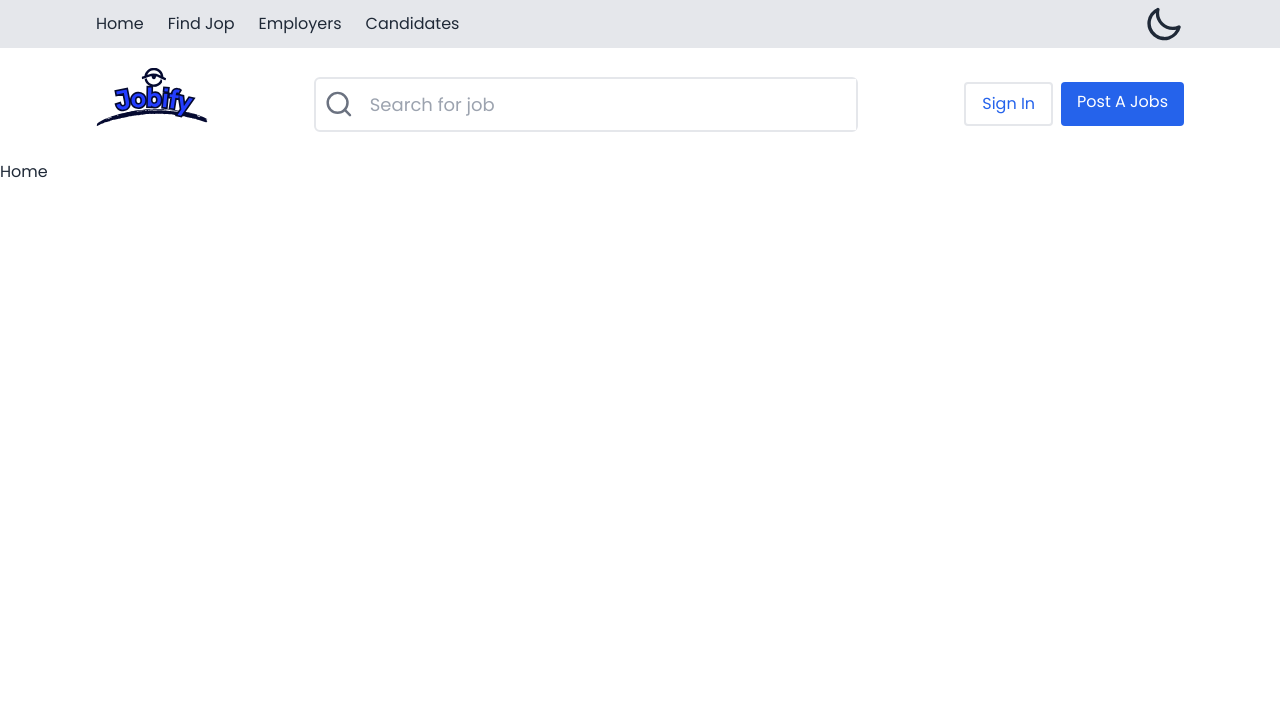
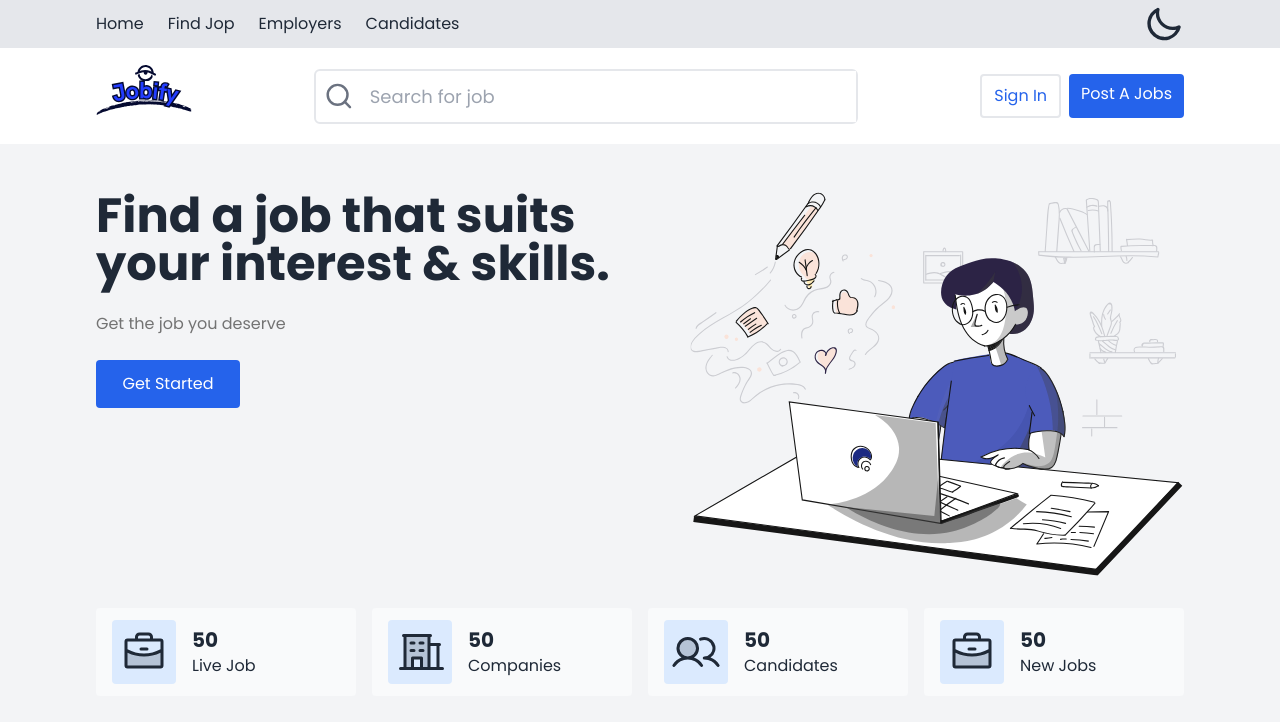
Before and after one commit to ahmed7757/CODSOFT, a React (Vite) app in the folder Task2-Job-Board/Client/: page / in a window 1280 px wide. Shown: the top 722 px of the page. Built offline with nearby package versions, Linux system fonts and the light colour scheme.

Commit message:
Add Hero component to Home page, refactor Layout structure, and adjust Navbar styling

```diff
--- /dev/null
+++ b/Task2-Job-Board/Client/src/components/Hero.jsx
@@ -0,0 +1,60 @@
+import HeroImg from "../assets/HeroImg.svg"
+import { PiBriefcaseDuotone } from "react-icons/pi";
+import { PiBuildingOfficeDuotone } from "react-icons/pi";
+import { PiUsersDuotone } from "react-icons/pi";
+const Hero = () => {
+    return (
+        <section className="bg-gray-100 py-12">
+            <div className="px-4 md:px-12 lg:px-24 space-y-8">
+                <div className="flex flex-col lg:flex-row justify-between items-center lg:items-start">
+                    <div className="flex flex-col gap-6 text-center lg:text-left">
+                        <h1 className="text-3xl md:text-4xl lg:text-5xl font-bold max-w-xl leading-snug">
+                            Find a job that suits your interest & skills.
+                        </h1>
+                        <p className="text-sm md:text-base text-neutral-500">
+                            Get the job you deserve
+                        </p>
+                        <button className="w-32 md:w-36 py-3 rounded bg-blue-600 text-white">
+                            Get Started
+                        </button>
+                    </div>
+                    <div className="mt-8 lg:mt-0">
+                        <img src={HeroImg} alt="img" className="h-48 md:h-72 lg:h-96 w-auto" />
+                    </div>
+                </div>
+                <div className="grid grid-cols-1 sm:grid-cols-2 lg:grid-cols-4 gap-4">
+                    <div className="flex items-center px-4 py-3 rounded flex-row bg-gray-50 gap-4">
+                        <PiBriefcaseDuotone className="h-12 md:h-16 rounded w-auto p-2 bg-blue-100" />
+                        <div>
+                            <h3 className="font-bold text-lg md:text-xl">50</h3>
+                            <p>Live Job</p>
+                        </div>
+                    </div>
+                    <div className="flex items-center px-4 py-3 rounded flex-row bg-gray-50 gap-4">
+                        <PiBuildingOfficeDuotone className="h-12 md:h-16 rounded w-auto p-2 bg-blue-100" />
+                        <div>
+                            <h3 className="font-bold text-lg md:text-xl">50</h3>
+                            <p>Companies</p>
+                        </div>
+                    </div>
+                    <div className="flex items-center px-4 py-3 rounded flex-row bg-gray-50 gap-4">
+                        <PiUsersDuotone className="h-12 md:h-16 rounded w-auto p-2 bg-blue-100" />
+                        <div>
+                            <h3 className="font-bold text-lg md:text-xl">50</h3>
+                            <p>Candidates</p>
+                        </div>
+                    </div>
+                    <div className="flex items-center px-4 py-3 rounded flex-row bg-gray-50 gap-4">
+                        <PiBriefcaseDuotone className="h-12 md:h-16 rounded w-auto p-2 bg-blue-100" />
+                        <div>
+                            <h3 className="font-bold text-lg md:text-xl">50</h3>
+                            <p>New Jobs</p>
+                        </div>
+                    </div>
+                </div>
+            </div>
+        </section>
+    );
+}
+
+export default Hero
--- a/Task2-Job-Board/Client/src/components/Navbar.jsx
+++ b/Task2-Job-Board/Client/src/components/Navbar.jsx
@@ -50,14 +50,14 @@ const Navbar = () => {
                 </label>
             </nav>
             <div className="flex px-24 justify-between items-center">
-                <img src={theme === "light" ? lightLogo : darkLogo} className="w-auto h-28" alt="Jobify" />
+                <img src={theme === "light" ? lightLogo : darkLogo} className="w-auto h-24" alt="Jobify" />
                 <div className="flex border-2 rounded-md pl-2 gap-2 w-1/2 items-center">
                     <FiSearch className="text-gray-500 h-8 w-auto" />
                     <input type="search" className="border-0 text-lg w-full placeholder:text-lg ring-0 focus:border-0 py-3 px-2 focus:ring-0 h-full" placeholder="Search for job" />
                 </div>
                 <div className="flex gap-2">
-                    <Link to={"/signin"} className="rounded px-4 py-2 text-md border-2 text-blue-600">Sign In</Link>
-                    <Link to={"/"} className="rounded px-4 py-2 text-md text-white bg-blue-600">Post A Jobs</Link>
+                    <Link to={"/signin"} className="rounded px-3 py-2 text-md border-2 text-blue-600">Sign In</Link>
+                    <Link to={"/"} className="rounded px-3 py-2 text-md text-white bg-blue-600">Post A Jobs</Link>
                 </div>
             </div>
         </header>
--- a/Task2-Job-Board/Client/src/pages/Home/Home.jsx
+++ b/Task2-Job-Board/Client/src/pages/Home/Home.jsx
@@ -1,8 +1,9 @@
+import Hero from "../../components/Hero"
 
 const Home = () => {
     return (
         <main>
-            <h1>Home</h1>
+            <Hero />
         </main>
     )
 }
--- a/Task2-Job-Board/Client/src/pages/Layouts/Layout.jsx
+++ b/Task2-Job-Board/Client/src/pages/Layouts/Layout.jsx
@@ -7,9 +7,7 @@ const Layout = () => {
     return (
         <div>
             <Navbar />
-            <main>
-                <Outlet />
-            </main>
+            <Outlet />
         </div>
     )
 }
```
Also changed, not shown: Task2-Job-Board/Client/src/assets/HeroImg.svg (added).
